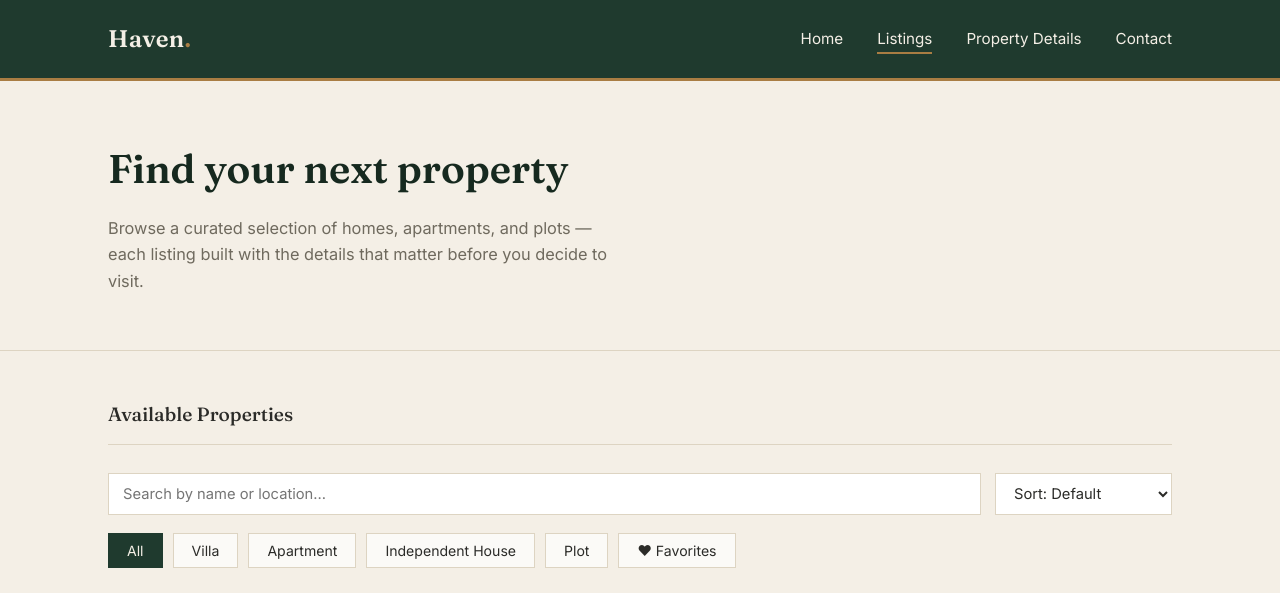
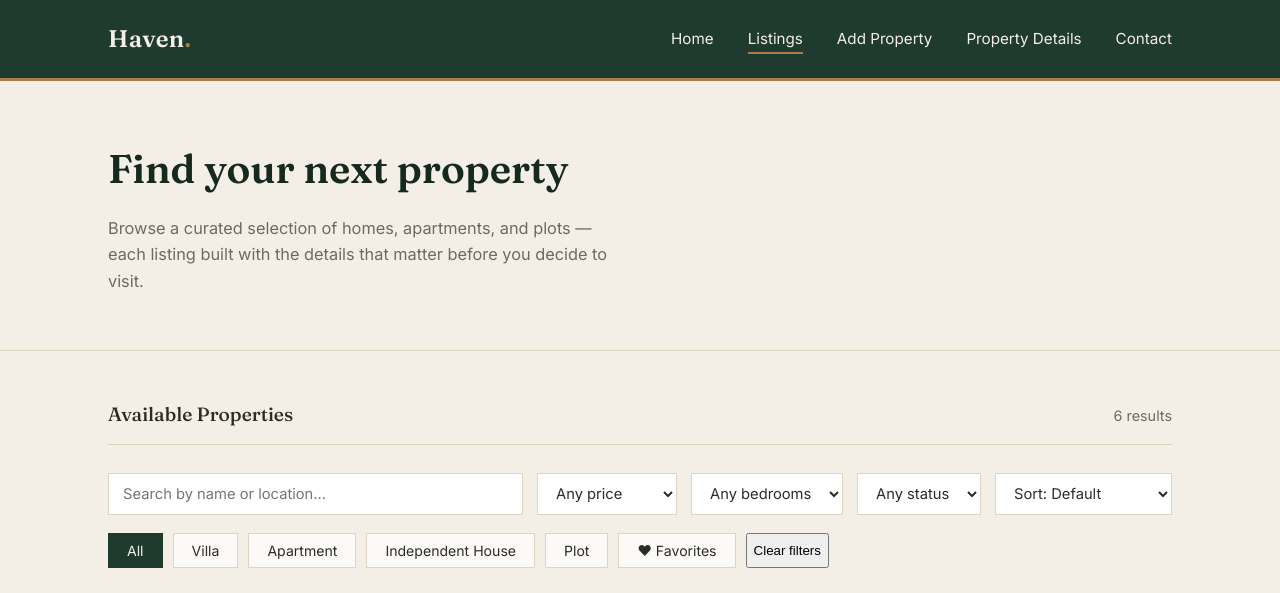
Before and after one commit to priyanshigoyal1cs24-jpg/Real-Estate-Property-Management-Platform-, a plain HTML site: page listings.html in a window 1280 px wide. Shown: the top 593 px of the page. Drawn offline with Linux system fonts and the light colour scheme; grey boxes are pictures that could not be loaded.

Commit message:
Enhance listings with filters and sorting options
Added filters and sorting options for property listings.

```diff
--- a/listings.html
+++ b/listings.html
@@ -17,6 +17,7 @@
       <ul>
         <li><a href="index.html">Home</a></li>
         <li><a href="listings.html" class="active">Listings</a></li>
+        <li><a href="add-property.html">Add Property</a></li>
         <li><a href="property.html">Property Details</a></li>
         <li><a href="contact.html">Contact</a></li>
       </ul>
@@ -34,6 +35,8 @@
 <section class="listings-section">
   <div class="wrap">
 
+    <div id="flash" class="flash"></div>
+
     <div class="results-bar">
       <h2>Available Properties</h2>
       <span id="result-count"></span>
@@ -41,10 +44,31 @@
 
     <div class="controls">
       <input type="text" id="search-box" placeholder="Search by name or location...">
-      <select id="sort-select">
+      <select id="price-select" aria-label="Price range">
+        <option value="all">Any price</option>
+        <option value="under50">Under ₹ 50 L</option>
+        <option value="50to100">₹ 50 L – 1 Cr</option>
+        <option value="100to200">₹ 1 Cr – 2 Cr</option>
+        <option value="above200">Above ₹ 2 Cr</option>
+      </select>
+      <select id="bedroom-select" aria-label="Bedrooms">
+        <option value="any">Any bedrooms</option>
+        <option value="1">1+ bedrooms</option>
+        <option value="2">2+ bedrooms</option>
+        <option value="3">3+ bedrooms</option>
+        <option value="4">4+ bedrooms</option>
+      </select>
+      <select id="status-select" aria-label="Status">
+        <option value="all">Any status</option>
+        <option value="Available">Available</option>
+        <option value="Sold">Sold</option>
+        <option value="Rented">Rented</option>
+      </select>
+      <select id="sort-select" aria-label="Sort">
         <option value="default">Sort: Default</option>
         <option value="low">Price: Low to High</option>
         <option value="high">Price: High to Low</option>
+        <option value="newest">Newest first</option>
       </select>
     </div>
 
@@ -55,9 +79,15 @@
       <button type="button" class="filter-btn" data-type="Independent House">Independent House</button>
       <button type="button" class="filter-btn" data-type="Plot">Plot</button>
       <button type="button" class="filter-btn" data-type="Favorites">♥ Favorites</button>
+      <button type="button" class="ghost-btn" id="clear-filters">Clear filters</button>
     </div>
 
     <div class="property-grid" id="property-grid"></div>
+
+    <p class="reset-row">
+      <a href="add-property.html" class="action-link">+ Add a new property</a>
+      <button type="button" class="action-delete" id="reset-data">Reset demo data</button>
+    </p>
 
   </div>
 </section>
```
